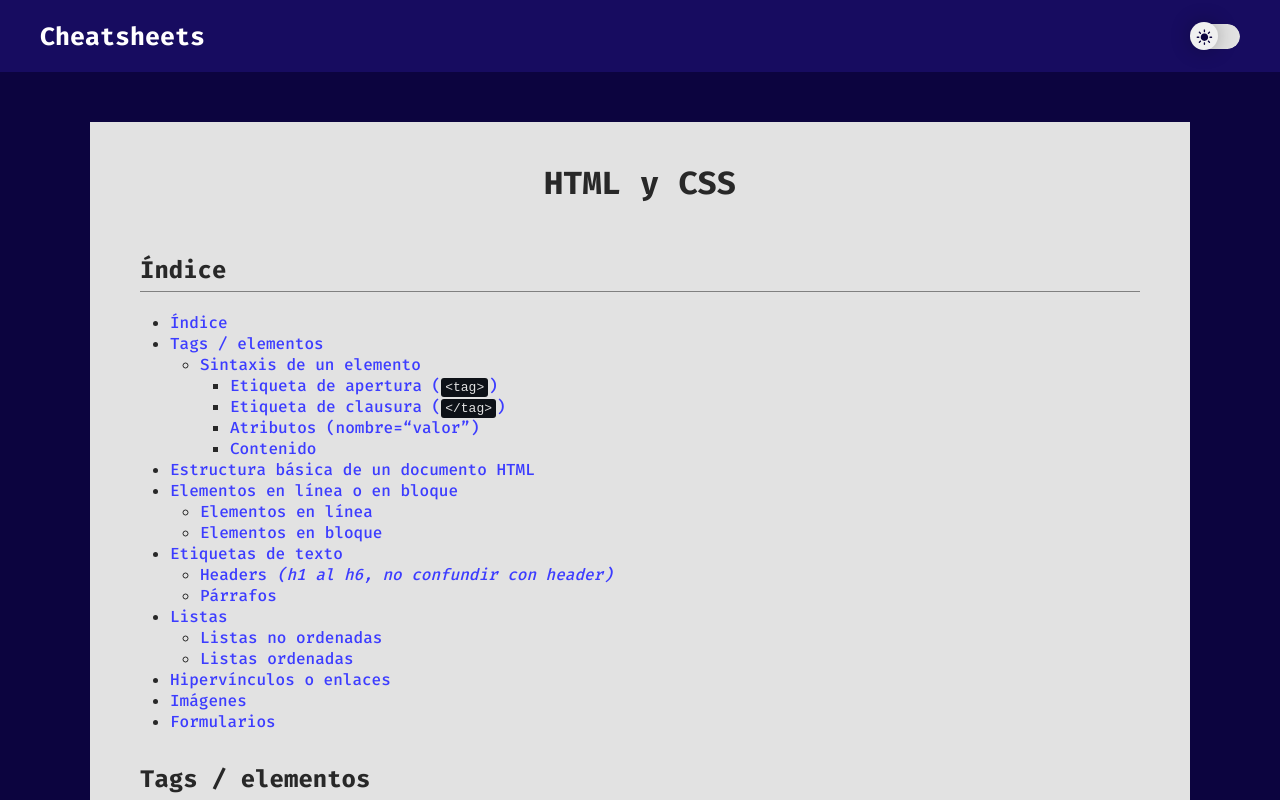
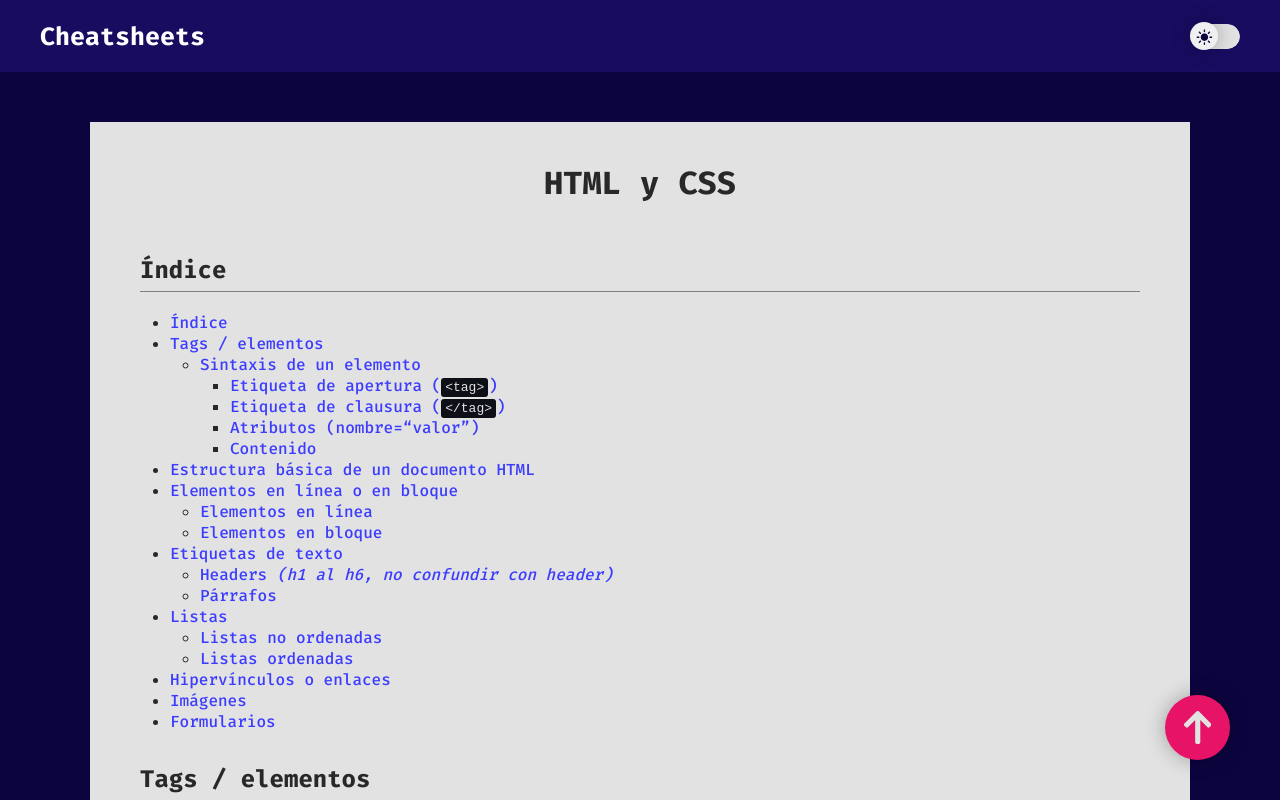
Before and after one commit to nachovigilante/cheatsheets, a Next.js app: page /cheatsheet/html-css in a window 1280 px wide. Shown: the top 800 px of the page. Built offline with nearby package versions, Linux system fonts and the light colour scheme.

Commit message:
feat(cheatsheets): Added FloatingButton to cheatsheets page

```diff
--- a/pages/cheatsheet/[slug].tsx
+++ b/pages/cheatsheet/[slug].tsx
@@ -6,6 +6,8 @@ import Head from "next/head";
 const { highlightAuto } = require("highlight.js");
 import "highlight.js/styles/github-dark.css";
 import React from "react";
+import FloatingButton from "../../components/utils/FloatingButton";
+import Arrow, { ArrowDirection } from "../../components/utils/Arrow";
 
 marked.setOptions({
     langPrefix: "hljs language-",
@@ -49,6 +51,9 @@ const CheatsheetPage = ({
                 className="cheatsheet"
                 dangerouslySetInnerHTML={{ __html: marked(content) }}
             />
+            <FloatingButton onClick={() => window.scrollTo(0, 0)}>
+                <Arrow direction={ArrowDirection.up} />
+            </FloatingButton>
         </>
     );
 };
```
